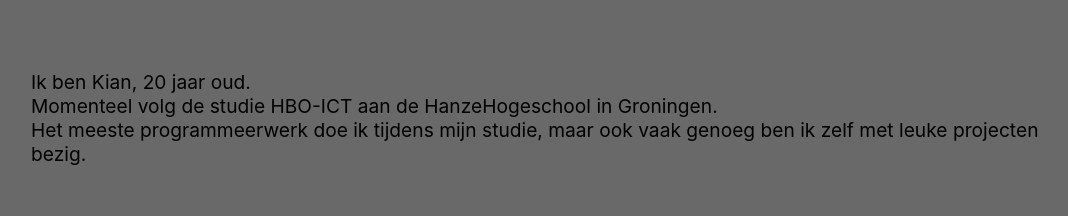
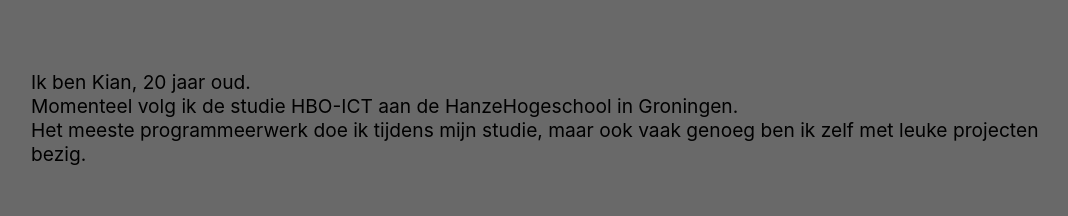
Before and after one commit to Kianvos/portfolio, a React (Create React App) app: page / in a window 1280 px wide. Shown: the part 321-537 px from the top of the page, without its empty margins (97-1165 px from the left). Built offline with nearby package versions, Linux system fonts and the light colour scheme.

Commit message:
typo fix

```diff
--- a/src/assets/components/Homepage/information/information.js
+++ b/src/assets/components/Homepage/information/information.js
@@ -25,7 +25,7 @@
             </div>
 
             <div className={"small-talk"}>
-                <p>Ik ben Kian, {age} jaar oud.<br/>Momenteel volg de studie HBO-ICT aan de HanzeHogeschool in
+                <p>Ik ben Kian, {age} jaar oud.<br/>Momenteel volg ik de studie HBO-ICT aan de HanzeHogeschool in
                     Groningen.<br/>Het meeste programmeerwerk doe ik tijdens mijn studie, maar ook vaak genoeg ben ik
                     zelf met leuke projecten bezig.</p>
             </div>
```
